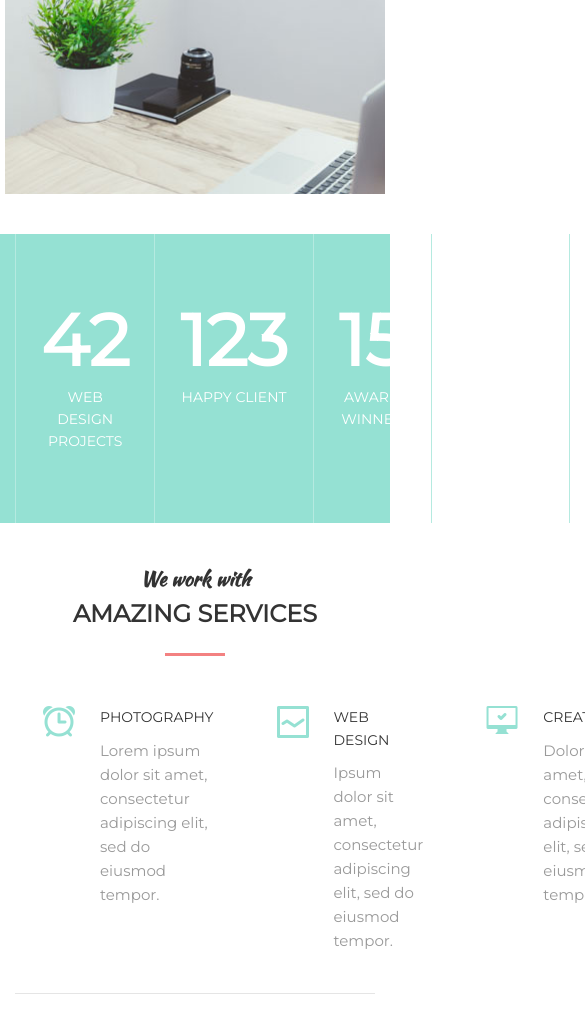
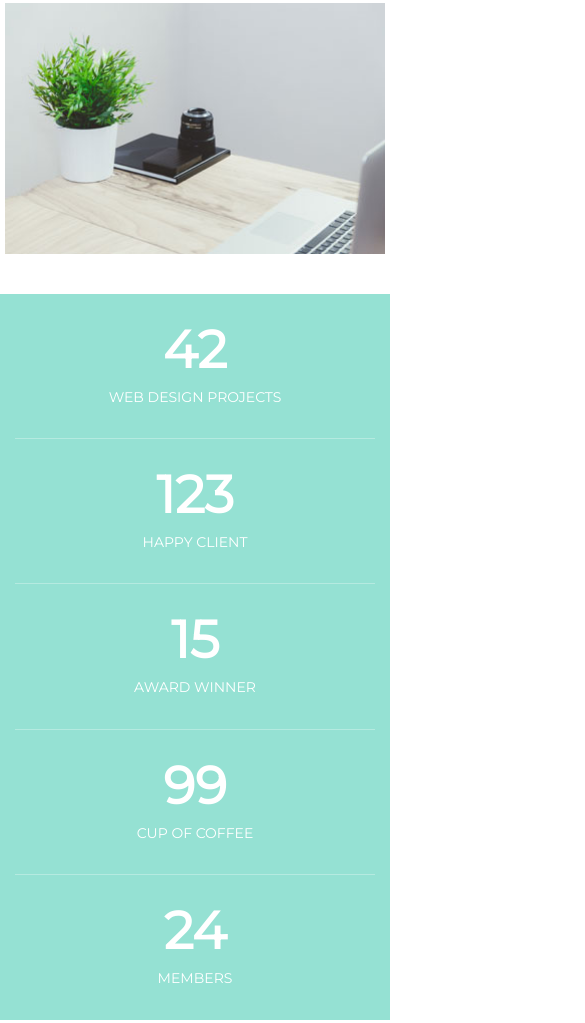
Before and after one commit to irf540/mogo.loc, a plain HTML site: page index.html in a window 390 px wide. Shown: the part 1749-2772 px from the top of the page, 585 px wide, since content can reach past the window. Drawn offline with Linux system fonts and the light colour scheme.

Commit message:
@media stat

```diff
--- a/assets/css/style.css
+++ b/assets/css/style.css
@@ -386,6 +386,7 @@ hr {
 
 .stat {
     display: flex;
+    flex-wrap: wrap;
 }
 
 .stat_item {
@@ -1192,6 +1193,26 @@ hr {
     .intro_title {
         font-size: 80px;
     }
+
+/* Statistics */
+
+     .stat {
+         justify-content: center;
+     }
+
+     .stat_item {
+
+        flex: none;
+        width: 33.33333%;
+        padding-top: 30px;
+        padding-bottom: 30px;
+
+        border: 0;
+     }
+
+     .stat_item:last-child {
+         border: 0;
+     }
 }
 
 @media (max-width: 770px) {
@@ -1211,14 +1232,19 @@ hr {
 /* Card */
 
     .card {
+        margin-top: 50px;
         justify-content: center;
     }
 
     .card_item {
         width: 100%;
         min-width: 410px;
+        margin-bottom: 30px;
     }
 
+    .card_item:last-child {
+        margin-bottom: 0;
+    }
 /* Slider */
 
     .slider_text {
@@ -1257,4 +1283,25 @@ hr {
     .section_title:after {
         margin: 20px auto;
     }
+
+/* Statistics */
+
+.stat_item {
+    width: 100%;
+    border-bottom: 1px solid #b5eae0;
 }
+
+.stat_item:last-child {
+    border-bottom: none;
+}
+
+.stat_count {
+    font-size: 52px;
+}
+
+
+
+
+
+
+}
```
Lines whose indentation alone changed are shown as unchanged.
